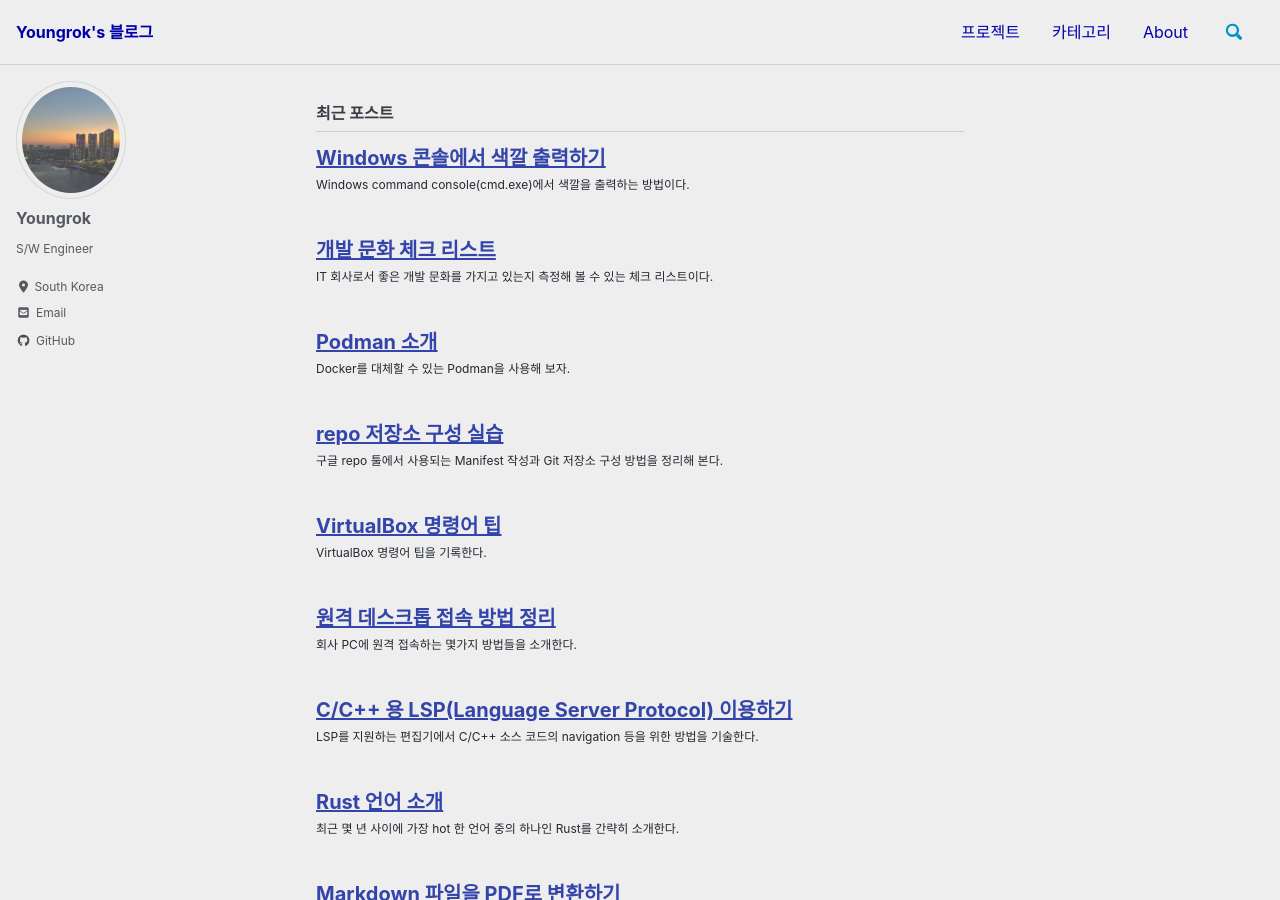
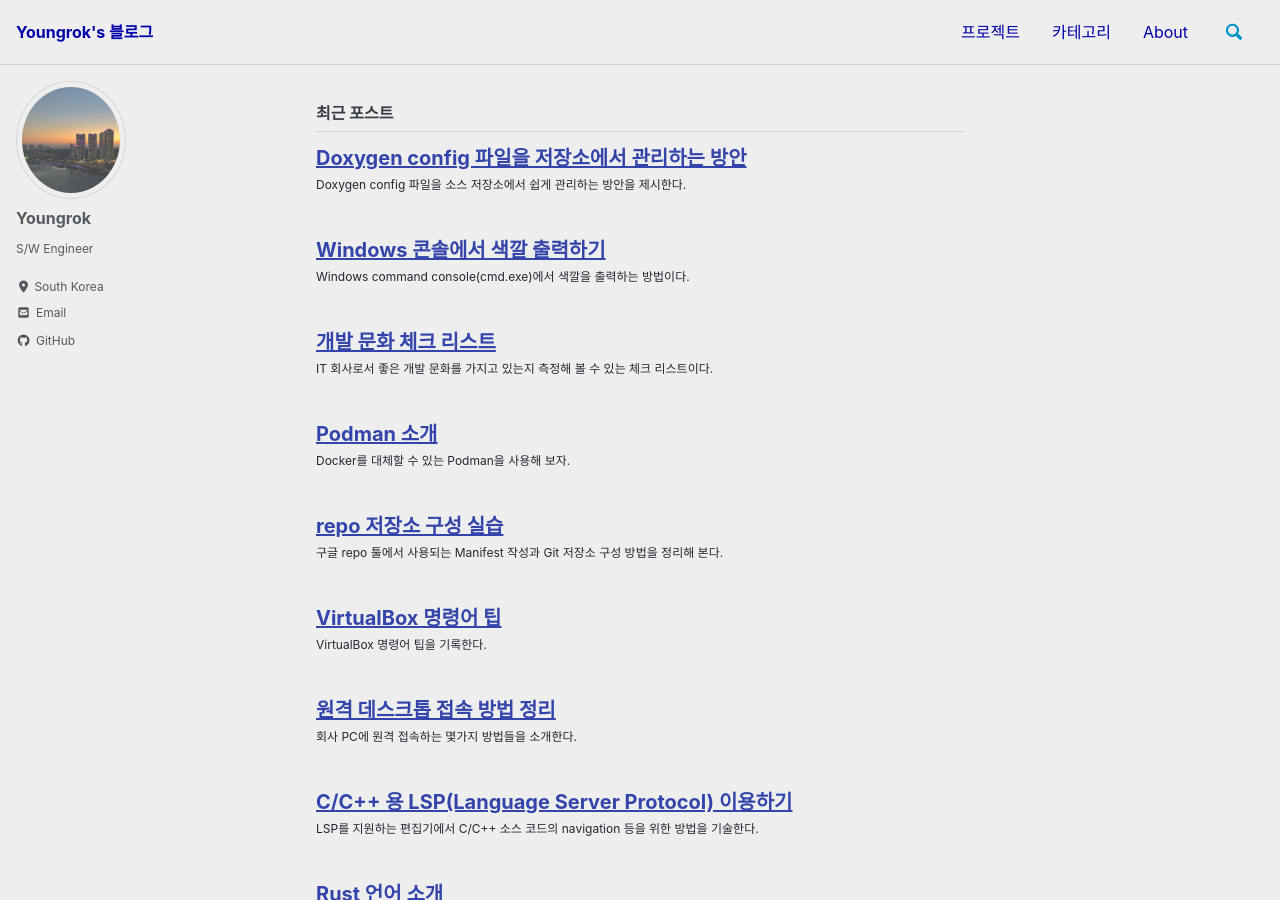
Before and after one commit to yrpark99/yrpark99.github.io, a Jekyll site: the page built from index.html, in a window 1280 px wide and 900 px high. Built offline with Jekyll 4.4.1, drawn with Linux system fonts in a browser that asks for light colours; cached includes are drawn as plain includes; nearby versions of some CDN libraries; some web fonts are replaced; the list of posts is cut into pages by our own code; part of the change alters nothing that is shown; some of the changed text lies outside the part shown.

Commit message:
Add doxygen config post

````diff
--- /dev/null
+++ b/_posts/2022-08-02-doxygen_config.md
@@ -0,0 +1,96 @@
+---
+title: "Doxygen config 파일을 저장소에서 관리하는 방안"
+category: [Environment]
+toc: true
+toc_label: "이 페이지 목차"
+---
+
+[Doxygen](https://doxygen.nl/) config 파일을 소스 저장소에서 쉽게 관리하는 방안을 제시한다.
+
+즉, 본 글에서는 최종 Doxygen config 파일을 소스 저장소에서 관리하는 대신에 업데이트 사항만 저장소에서 관리하는 방식을 사용할 것이다.
+
+## Doxygen 설치
+Doxygen은 [Doxygen download 페이지](https://doxygen.nl/download.html)에서 해당 OS에 맞는 설치 파일을 받아서 설치할 수 있다.
+
+<br>
+또는 Windows에서는 아래와 같이 설치할 수 있다.
+```shell
+C:\>winget install doxygen
+```
+설치가 되면 아래와 같이 doxygen과 Doxygen GUI front-end인 doxywizard가 설치되고, 해당 디렉토리에서 아래와 같이 실행할 수 있다.
+```shell
+C:\>doxygen
+C:\>doxywizard.exe
+```
+
+<br>
+또, 우분투에서는 아래와 같이 설치할 수 있다.
+```shell
+$ sudo apt install doxygen
+```
+우분투에서는 doxywizard가 별도의 패키지로 설치해야 하는데, 필요하면 아래와 같이 설치 및 실행할 수 있다.
+```shell
+$ sudo apt install doxygen-gui
+$ doxywizard
+```
+
+## Doxygen config 파일
+Doxygen은 입력 config 파일을 사용하여 Doxygen 문서를 생성하는데, 아래와 같은 형식으로 사용된다. (만약에 **[configName]**을 지정하지 않는 경우에는 디폴트로 `Doxyfile` 이름의 파일을 사용함)
+```shell
+$ doxygen [configName]
+```
+여기에서 사용되는 config 파일에는 Doxygen 버전 정보와 해당 버전에 유효한 각종 설정들이 포함되어 있다. 따라서 최종으로 사용된 config 파일을 그대로 소스 저장소에서 관리하게 되면, 다른 버전을 사용하는 시스템에서는 불일치가 발생할 수 있다.
+물론 해당 버전에서 지원하지 않는 설정인 경우에는 단순히 warning 메시지만 출력되긴 하지만, 이 방식의 문제점은 디폴트 설정값에서 프로젝트를 위해 변경한 사항들만 추적하기가 번거롭다는 것이다.
+> 마치 Linux Kernel config도 최종으로 사용되는 `.config` 파일을 소스 저장소에서 관리하는 경우에는, Kernel 버전이 바뀌는 경우에 변경 내역 추적이 힘든 것과 마찬가지 상황이다.
+
+## Doxygen config 업데이트 하기
+프로젝트에서 설정한 값들만 별도의 config 파일로 소스 저장소에서 관리하고 이 파일로 최종 Doxygen에서 사용할 config 파일을 만들어 낼 수 있으면 이 문제가 해결되는데, doxygen 도움말을 보니 아래와 같이 `-u` 옵션을 주면 입력 config 파일을 시스템에 설치된 Doxygen의 config 파일로 업데이트해 주는 기능이 있었다.
+```shell
+$ doxygen -u [configName]
+```
+
+이제 이 기능을 이용하여 아래와 같은 스크립트 파일을 작성하였다. (물론 이 파일도 소스 저장소에 올려서, Doxygen 문서 생성시 간단히 이 파일만 실행하면 되게 하였다)
+```bash
+rm -rf html/
+cp project.doxyfile Doxyfile && doxygen -u Doxyfile && rm -f Doxyfile.bak
+doxygen Doxyfile
+```
+
+이 방법을 사용함으로써, 기존에 전체 config 파일을 관리하던 방식 대신에 프로젝트를 위해서 설정한 값들만 관리하는 방식을 사용할 수 있게 되었다.
+
+## Doxygen config 예제
+참고로 아래는 내가 사용한 Doxygen config 파일의 일부이다. (이런 식으로 소스 저장소에서는 아주 간단하게 설정한 정보들로만 config 파일을 운영할 수 있게 된다. 🧐)
+```ini
+DOXYFILE_ENCODING      = UTF-8
+PROJECT_NAME           = "Project name"
+OUTPUT_DIRECTORY       = .
+BRIEF_MEMBER_DESC      = YES
+ABBREVIATE_BRIEF       =
+FULL_PATH_NAMES        = NO
+TAB_SIZE               = 4
+OPTIMIZE_OUTPUT_FOR_C  = YES
+MARKDOWN_SUPPORT       = YES
+SORT_MEMBER_DOCS       = NO
+INPUT                  = ..
+INPUT_ENCODING         = UTF-8
+FILE_PATTERNS          = *.h *.c *.cpp *.md
+RECURSIVE              = YES
+EXAMPLE_PATH           = ..
+EXAMPLE_PATTERNS       = *
+IMAGE_PATH             = ..
+SOURCE_BROWSER         = YES
+REFERENCED_BY_RELATION = YES
+REFERENCES_RELATION    = YES
+GENERATE_HTML          = YES
+HTML_OUTPUT            = html
+GENERATE_TREEVIEW      = YES
+GENERATE_LATEX         = NO
+HAVE_DOT               = YES
+UML_LOOK               = YES
+CALL_GRAPH             = YES
+CALLER_GRAPH           = YES
+DOT_IMAGE_FORMAT       = svg
+INTERACTIVE_SVG        = YES
+DOT_PATH               = /usr/bin/dot
+PLANTUML_JAR_PATH      = /usr/share/plantuml/plantuml.jar
+```
--- a/_sass/minimal-mistakes/_search.scss
+++ b/_sass/minimal-mistakes/_search.scss
@@ -65,14 +65,14 @@
     outline: none;
     box-shadow: none;
     background-color: #fafafa;
-    font-size: $type-size-3;
+    font-size: $type-size-4;
 
     @include breakpoint($large) {
       font-size: $type-size-4;
     }
 
     @include breakpoint($x-large) {
-      font-size: $type-size-3;
+      font-size: $type-size-4;
     }
   }
 
````
